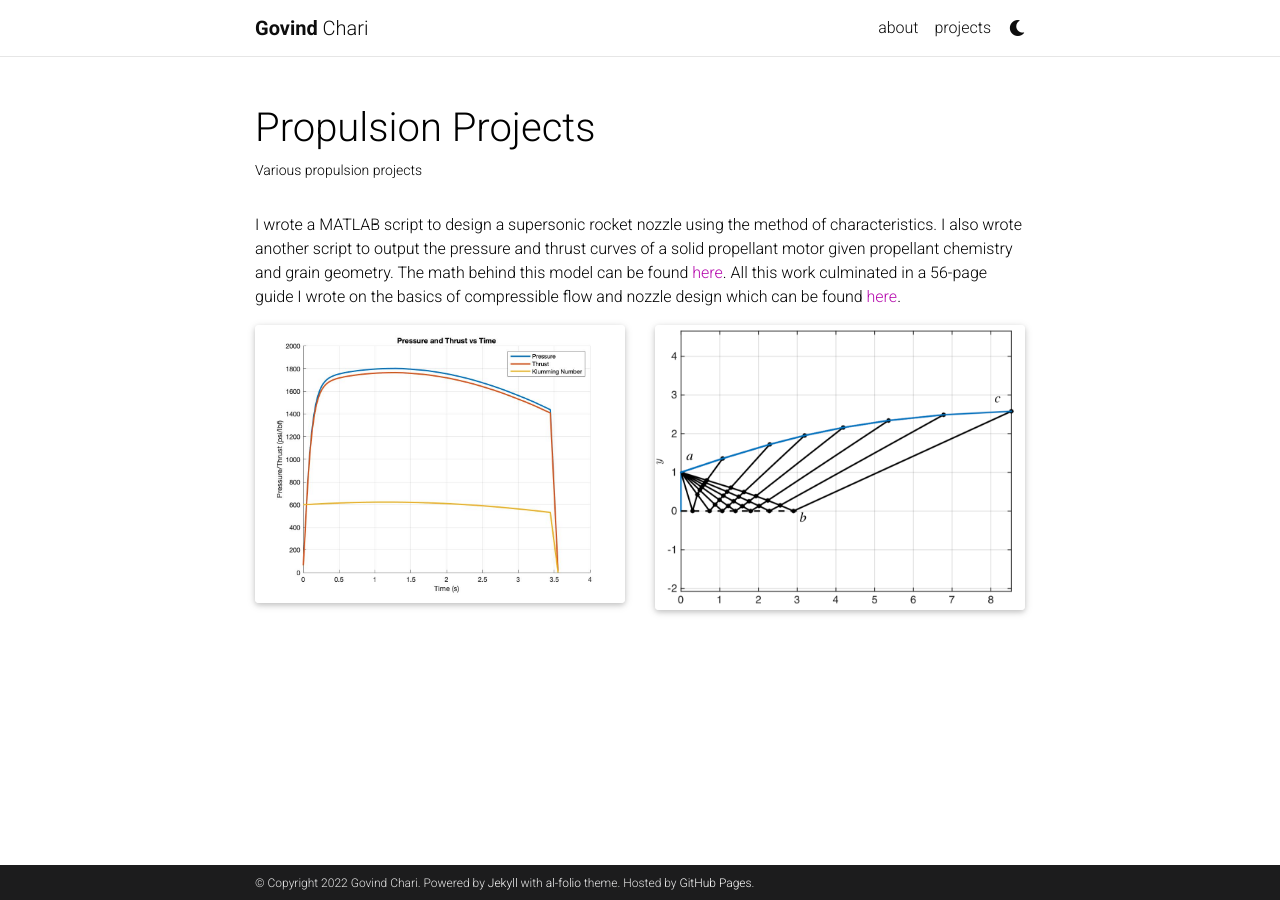
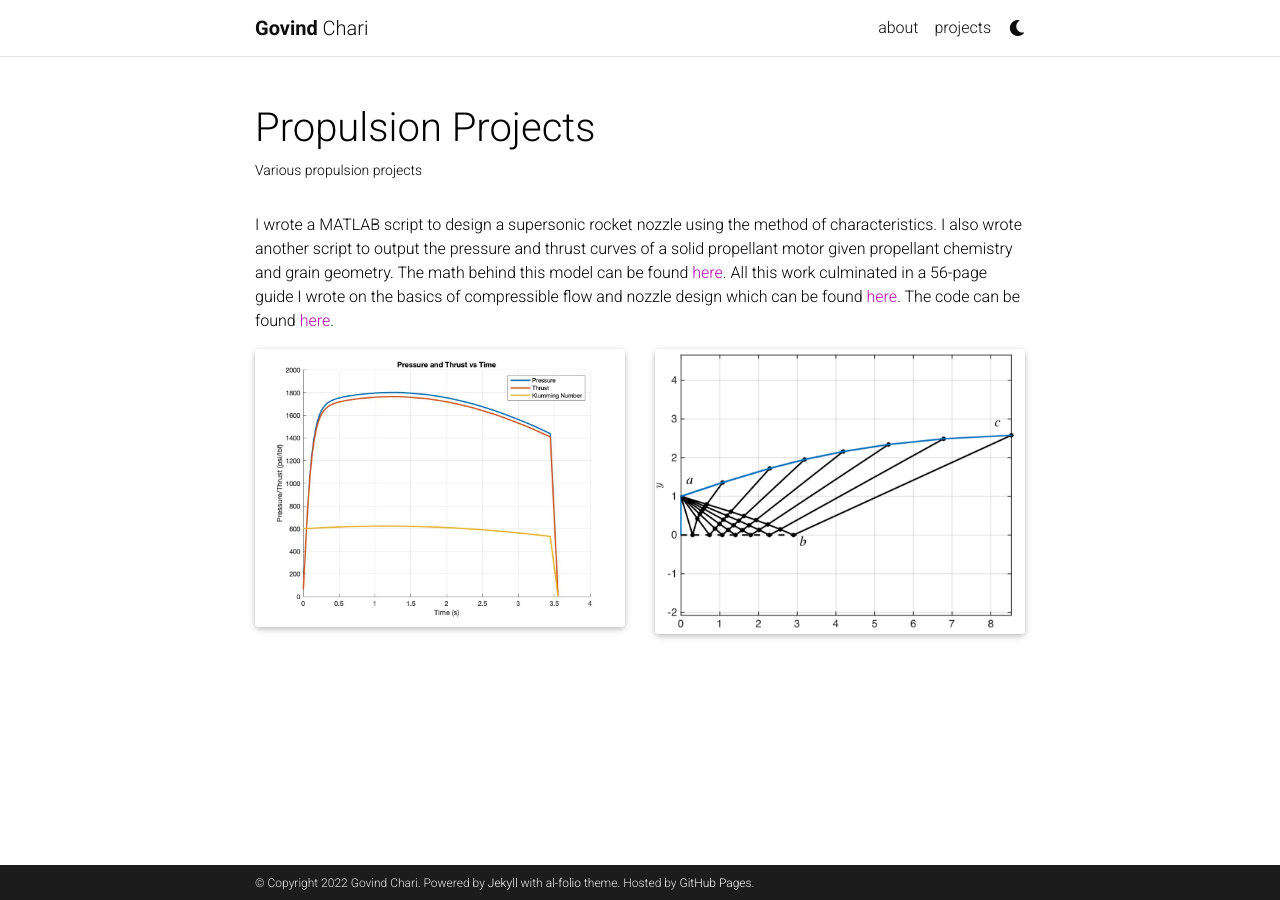
Before and after one commit to ptwu/govindchari.github.io, a Jekyll site: the page built from _projects/8_project.md, in a window 1280 px wide. Built offline with Jekyll 4.4.1, drawn with Linux system fonts in a browser that asks for light colours; full-size pictures stand in for the smaller copies a plugin makes; comment, search, counter and statistics services are not loaded; a style sheet for code colours, icons or effects is not loaded.

Commit message:
Fast Push

```diff
--- a/_projects/8_project.md
+++ b/_projects/8_project.md
@@ -6,7 +6,7 @@ img: assets/img/pressure and thrust vs time.jpg
 importance: 8
 category: fun
 ---
-I wrote a MATLAB script to design a supersonic rocket nozzle using the method of characteristics. I also wrote another script to output the pressure and thrust curves of a solid propellant motor given propellant chemistry and grain geometry. The math behind this model can be found [here](/assets/pdf/Solid_Propellant_Combustion_Model.pdf). All this work culminated in a 56-page guide I wrote on the basics of compressible flow and nozzle design which can be found [here](/assets/pdf/Propulsion%20Handbook.pdf).
+I wrote a MATLAB script to design a supersonic rocket nozzle using the method of characteristics. I also wrote another script to output the pressure and thrust curves of a solid propellant motor given propellant chemistry and grain geometry. The math behind this model can be found [here](/assets/pdf/Solid_Propellant_Combustion_Model.pdf). All this work culminated in a 56-page guide I wrote on the basics of compressible flow and nozzle design which can be found [here](/assets/pdf/Propulsion%20Handbook.pdf). The code can be found [here](https://github.com/govindchari/PropulsionProjects).
 
 <div class="row">
     <div class="col-sm mt-3 mt-md-0">
```
